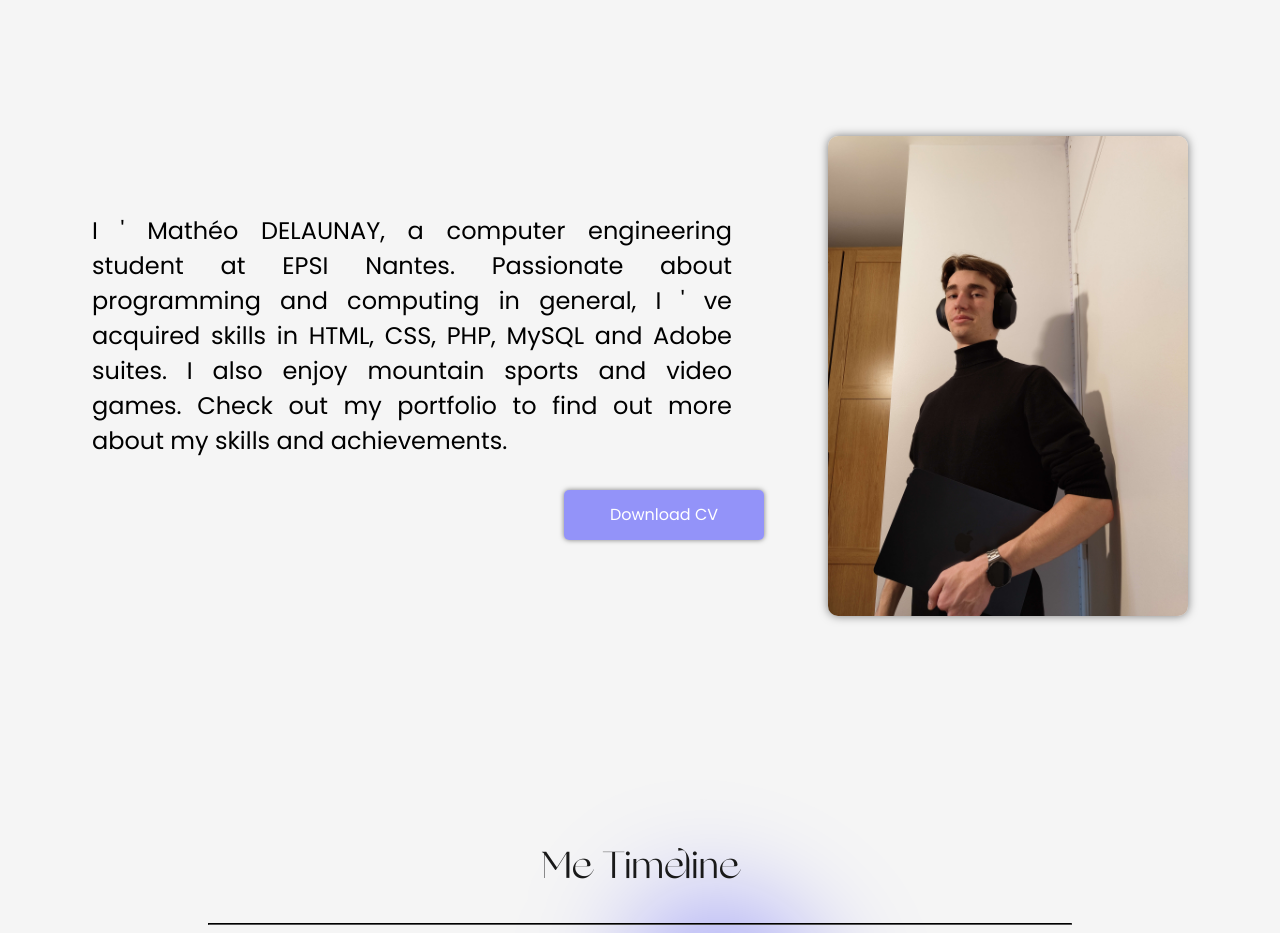
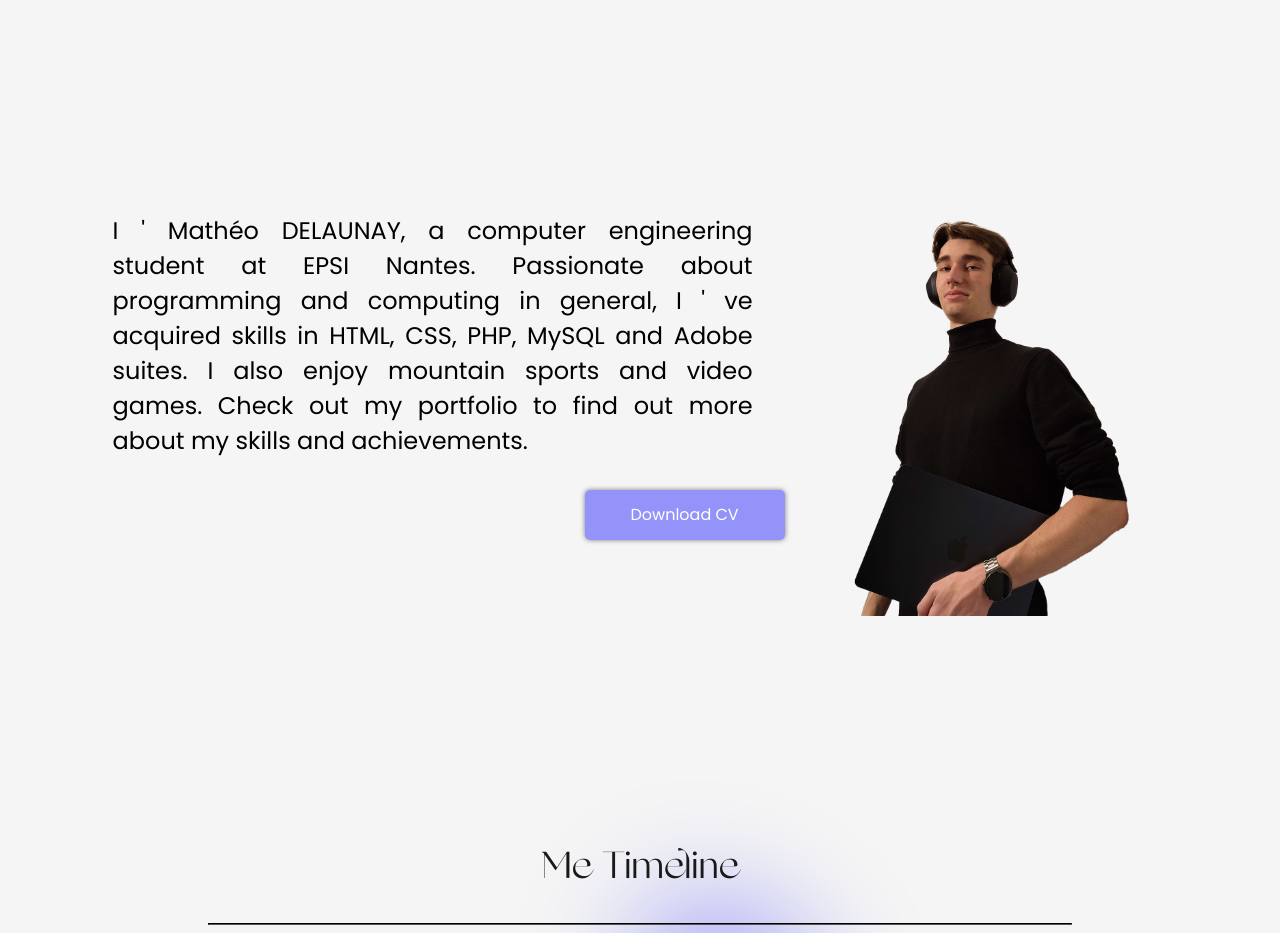
Before and after one commit to D-Seonay/portfolio-matheo-delaunay-2024, a React (Create React App) app: page /about in a window 1280 px wide. Shown: the part 1300-2233 px from the top of the page. Built offline with nearby package versions, Linux system fonts and the light colour scheme.

Commit message:
update img hero

```diff
--- a/src/component/AboutMe.js
+++ b/src/component/AboutMe.js
@@ -3,13 +3,12 @@ import {useTheme} from "./ThemeContext";
 import WorkPreview1 from "../img/1.jpg";
 import WorkPreview2 from "../img/2-min.png";
 import WorkPreview3 from "../img/5-min.png";
-import HeroImg from "../img/Hero.jpg";
+import HeroImg from "../img/MatheoDELAUNAY.png"
 import {ParallaxProvider} from "react-scroll-parallax";
 import ContactMe from "./ui/ContactMe";
 import styled from "styled-components";
 import ParallaxComponent from "./ui/ParallaxComponent";
 import MyTimeline from "./ui/Timeline";
-import {Button} from "../styles";
 import DownloadButton from "./ui/DownloadButton";
 
 
@@ -121,7 +120,6 @@ const HeroImage = styled.img`
 	  object-position: center;
 	  border-radius: 10px;
 	  margin-left: 2rem;
-	  box-shadow: 0 0 10px rgba(0, 0, 0, 0.5);
 	  transition: 0.3s;
 
 	  @media (max-width: 1192px) {
```
Also changed, not shown: src/img/MatheoDELAUNAY.png (added).
